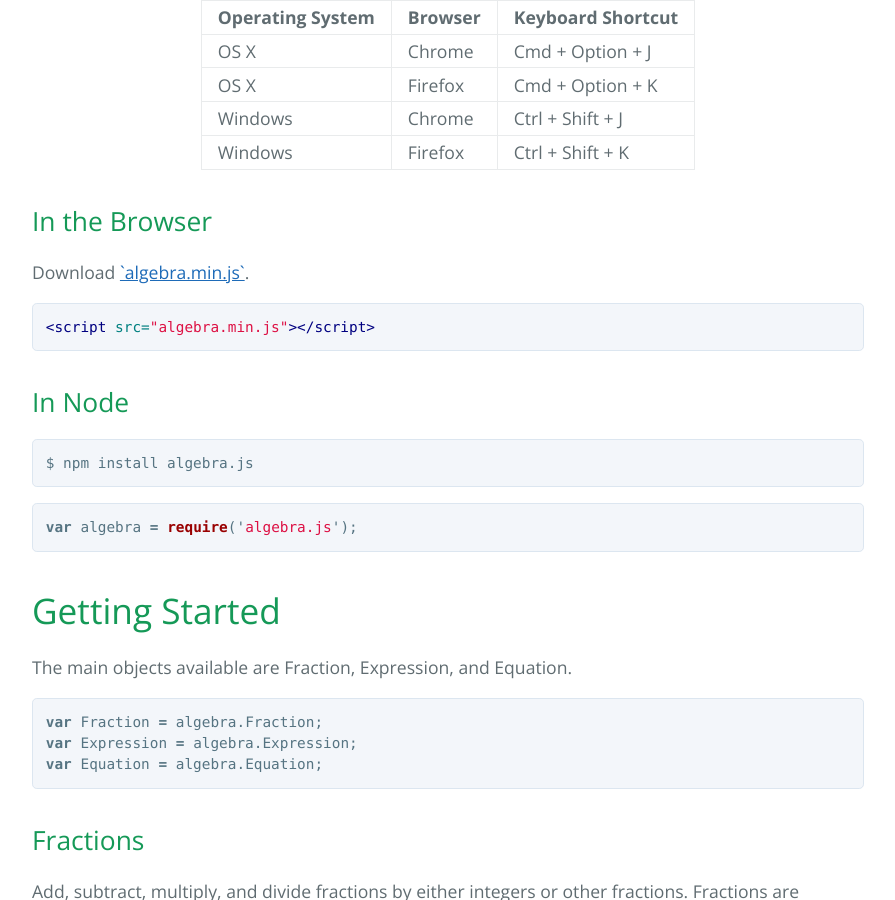
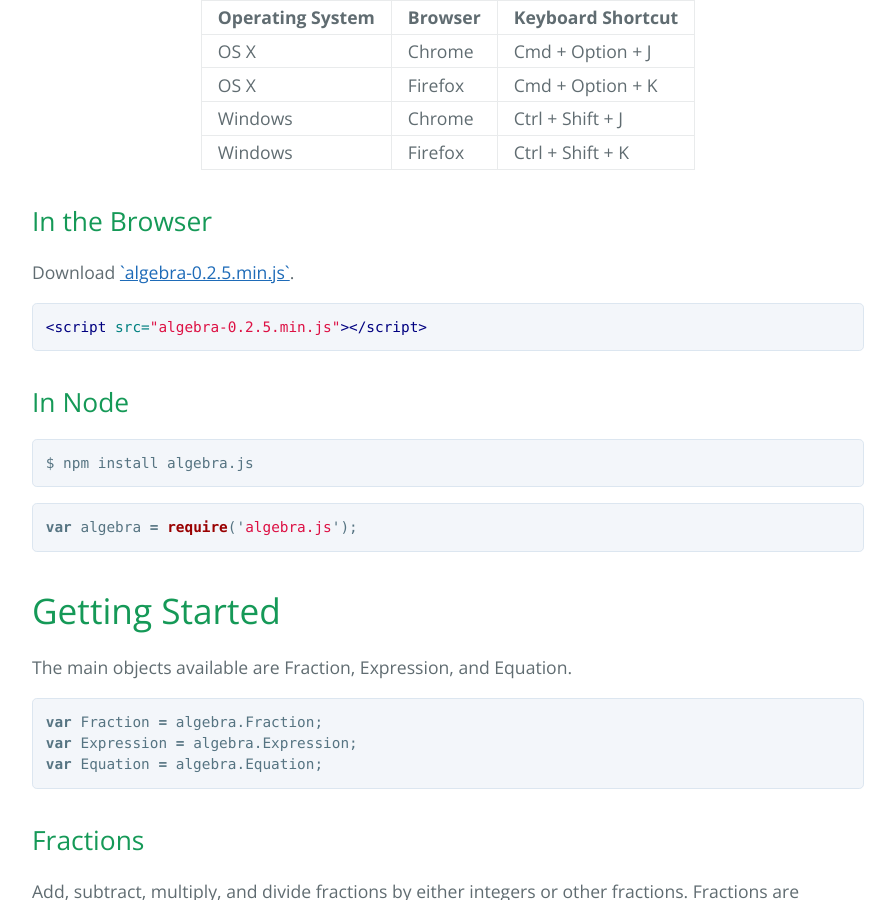
Before and after one commit to nicolewhite/algebra.js, a Jekyll site: the page built from index.md, in a window 1280 px wide and 900 px high, scrolled down 2079 px. Shown: the whole window, without its empty margins (192-1087 px from the left). Built offline with Jekyll 4.4.1, drawn with Linux system fonts in a browser that asks for light colours; nearby versions of some CDN libraries; Markdown is read by kramdown in place of the engine named in the settings; formulas are drawn with MathJax 3.

Commit message:
Update path for download

````diff
--- a/_layouts/default.html
+++ b/_layouts/default.html
@@ -34,7 +34,7 @@
   <h1 class="project-name">algebra.js</h1>
   <h2 class="project-tagline">Build, display, and solve algebraic equations in JavaScript.</h2>
   <a href="https://github.com/nicolewhite/algebra.js" class="btn">View on GitHub</a>
-  <a href="javascripts/algebra.min.js" class="btn" download>Download .min.js</a>
+  <a href="javascripts/algebra-0.2.5.min.js" class="btn" download>Download .min.js</a>
 </section>
 
 <section class="main-content">
--- a/index.md
+++ b/index.md
@@ -109,10 +109,10 @@ operating system. This will open the JavaScript Console in your browser.
 
 ## <a name="usage-in-browser"></a> In the Browser
 
-Download <a href="javascripts/algebra.min.js" download><u>`algebra.min.js`</u></a>.
+Download <a href="javascripts/algebra-0.2.5.min.js" download><u>`algebra-0.2.5.min.js`</u></a>.
 
 ```html
-<script src="algebra.min.js"></script>
+<script src="algebra-0.2.5.min.js"></script>
 ```
 
 ## <a name="usage-in-node"></a> In Node
````
